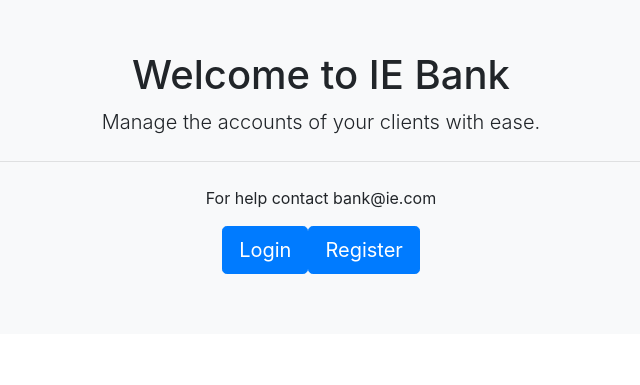
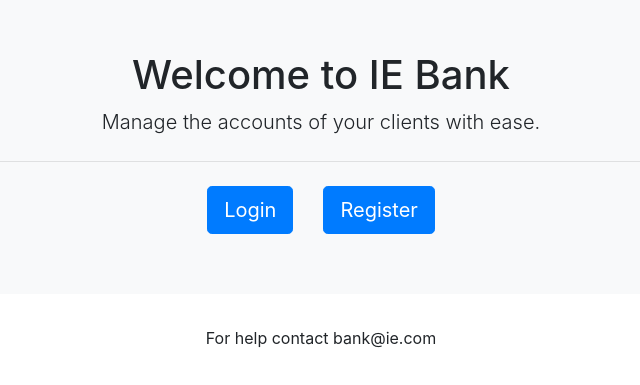
Before and after one commit to winning-DevOps-Project/ie-bank-fe-2024, a Vue app: page / in a window 1280 px wide. Shown: the part 119-504 px from the top of the page, without its empty margins (319-959 px from the left). Built offline with nearby package versions, Linux system fonts and the light colour scheme.

Commit message:
Refactor login and register buttons layout

```diff
--- a/src/components/Home.vue
+++ b/src/components/Home.vue
@@ -7,17 +7,22 @@
             Manage the accounts of your clients with ease.
           </p>
           <hr class="my-4" />
-        <p>
-          For help contact bank@ie.com
-        </p>
+          <div class="button-group">
+            <!-- LOGIN -->
           <router-link :to="authRedirect">
             <button class="btn btn-primary btn-lg">Login</button>
           </router-link>
-        <router-link :to="authRedirect">
+          <!-- REGISTER -->
+          <router-link :to="'/register'">
             <button class="btn btn-primary btn-lg">Register</button>
           </router-link>
         </div>
       </div>
+    </div>
+    <!-- Help Section at the Bottom -->
+    <footer>
+      <p>For help contact bank@ie.com</p>
+    </footer>
   </div>
 </template>
 
@@ -50,4 +55,22 @@ export default {
   font-size: 1.25rem;
   font-weight: 300;
 }
+
+/* MARGIN BETWEEN LOGIN AND REGISTER BUTTONS */
+.button-group {
+  display: flex;
+  justify-content: center;
+  gap: 30px;
+}
+
+/* FOOTER */
+.footer {
+  text-align: center;
+  padding: 10px;
+  background-color: #f8f9fa;
+  position: sticky;
+  bottom: 40;
+  width: 100%;
+  font-size: 1rem;
+}
 </style>
```
Lines whose indentation alone changed are shown as unchanged.
